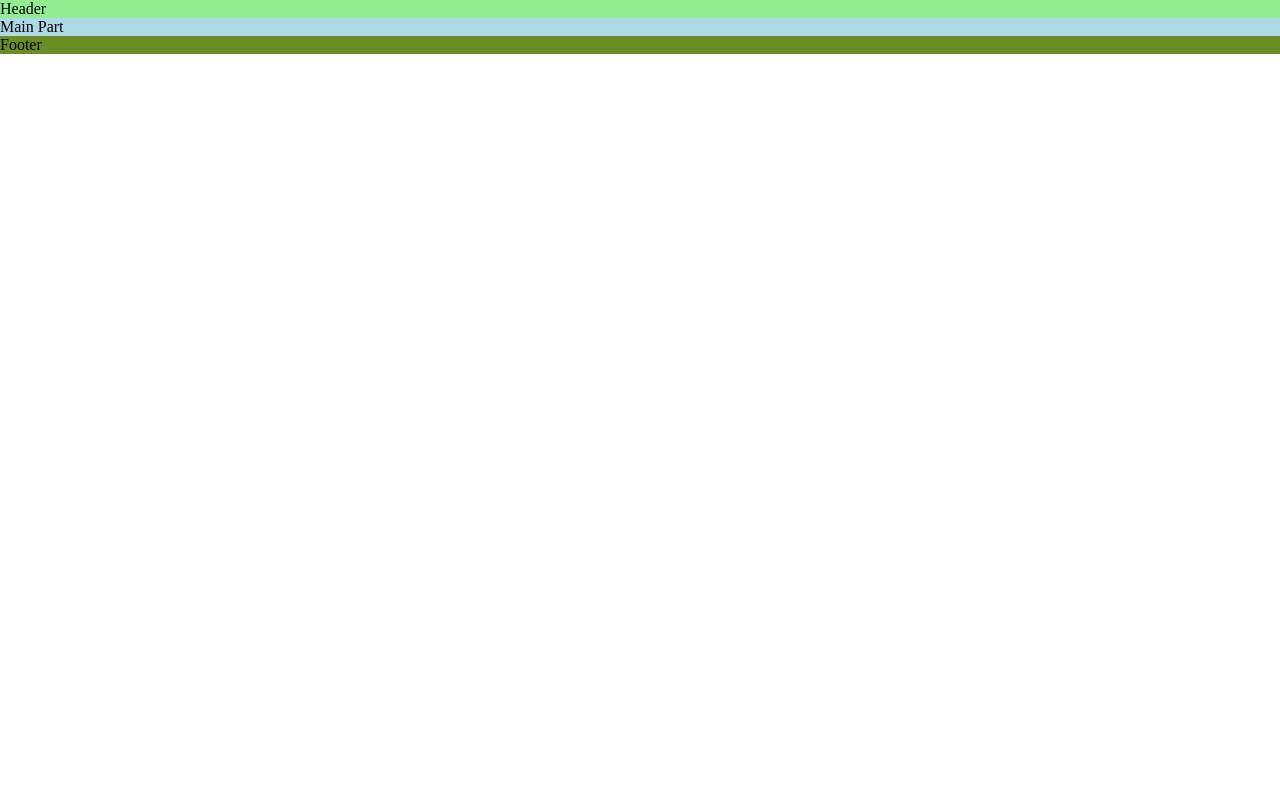
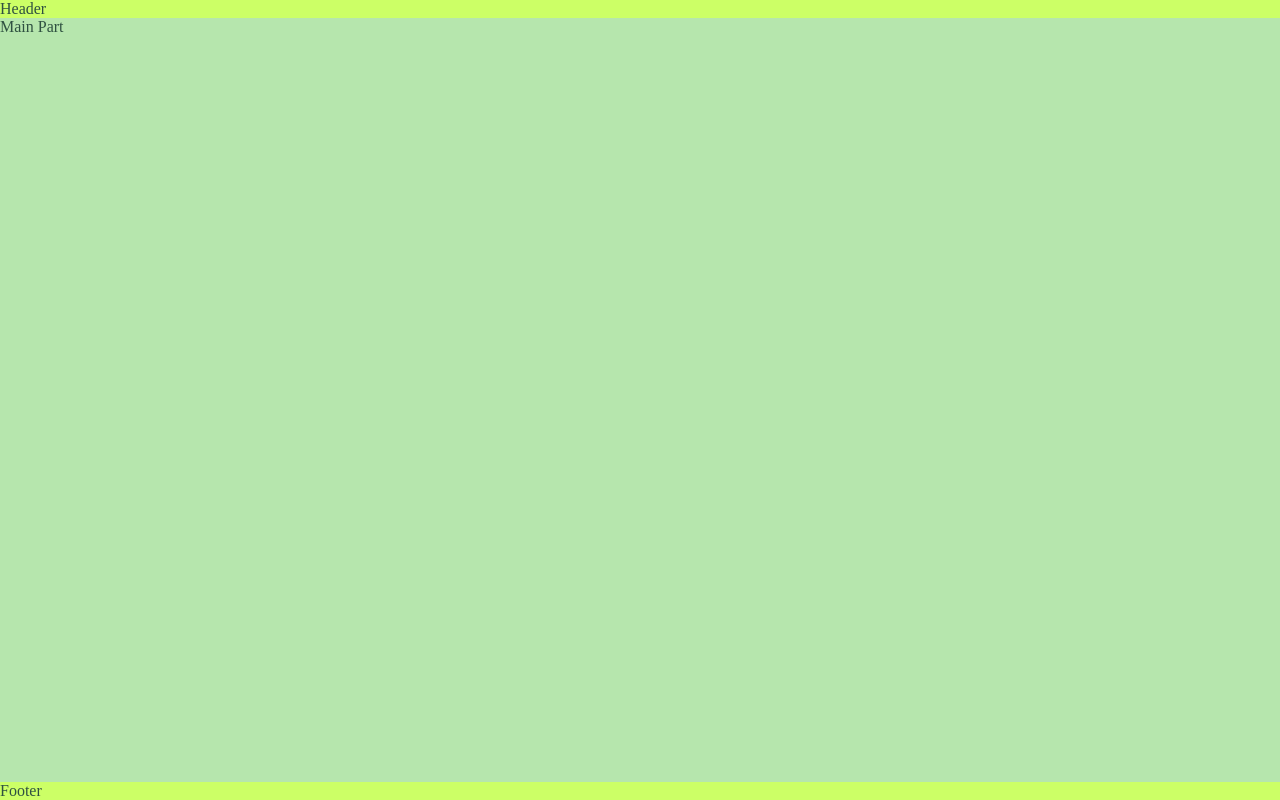
Before and after one commit to Ms-Marie/magic-gardens, a plain HTML site: page index.html in a window 1280 px wide. Drawn offline with Linux system fonts and the light colour scheme.

Commit message:
Push footer down

```diff
--- a/assets/css/style.css
+++ b/assets/css/style.css
@@ -5,17 +5,28 @@
     box-sizing: border-box;
 }
 
+/* Generic styles */
+body {
+    min-height: 100vh;
+    display: flex;
+    flex-direction: column;
+    /* Generic styles*/
+    color: #2f5141;
+}
+
 /* Header */
 header {
-    background-color: lightgreen;
+    background-color: #ccff66
 }
 
 /* Main content */
 main {
-    background-color: lightblue;
+    background-color: rgb(182, 230, 173);
+    /* Make main element take up any surplus space to push fotter down */
+    flex: 1 0 auto;
 }
 
 /* Footer */
 footer {
-    background-color: olivedrab;
+    background-color: #ccff66
 }
```
Also changed, not shown: 1 other file.
